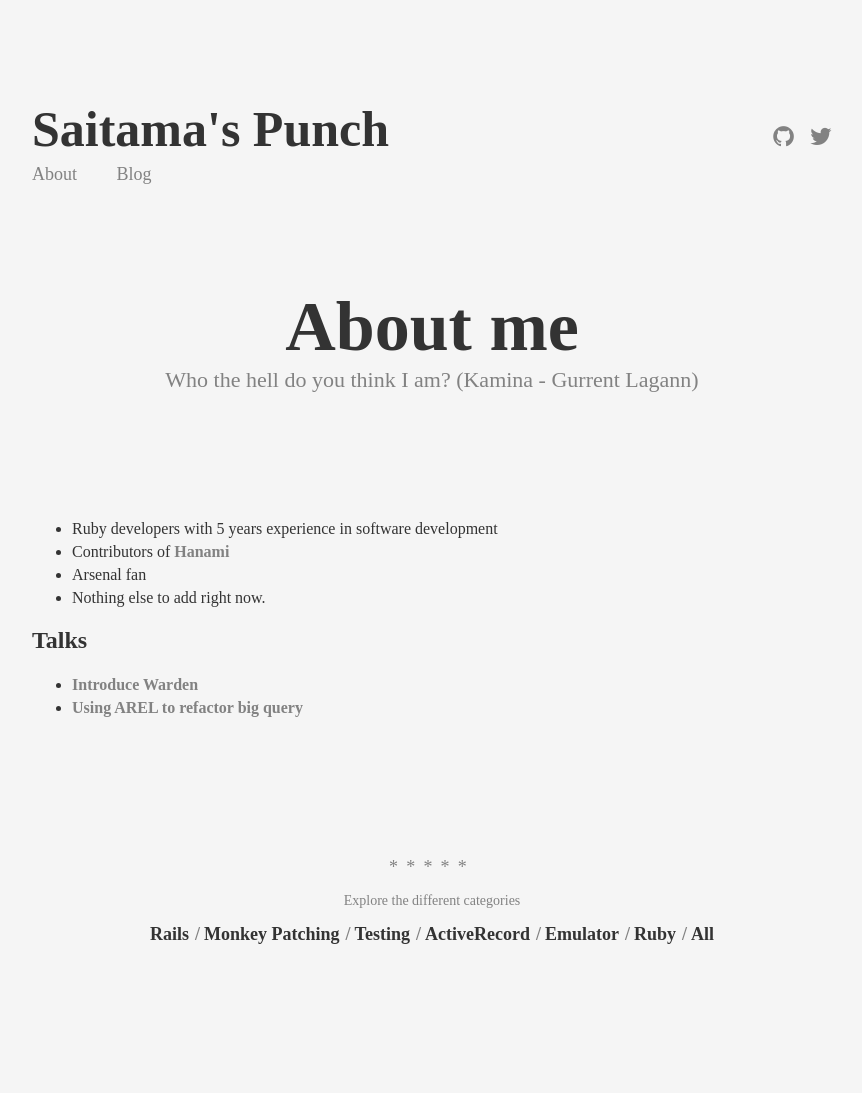
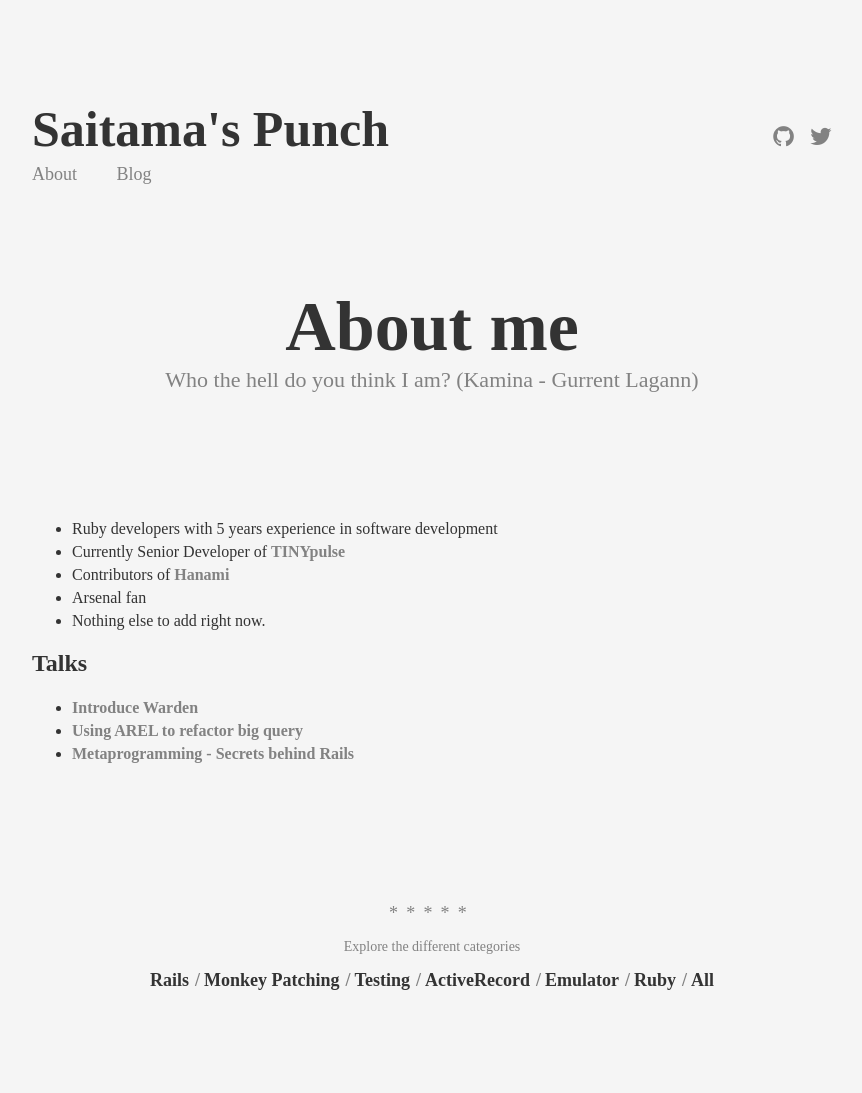
Before and after one commit to hieuk09/hieuk09.github.io, a Jekyll site: the page built from about.md, in a window 1280 px wide. Shown: the whole page, without its empty margins (208-1070 px from the left). Built offline with Jekyll 4.4.1, drawn with Linux system fonts in a browser that asks for light colours; before the commit the page ends 1047 px from its top, so only the background shows below that.

Commit message:
[ax] Add more talk and personal detail

```diff
--- a/about.md
+++ b/about.md
@@ -6,6 +6,7 @@ permalink: /about/
 ---
 
 - Ruby developers with 5 years experience in software development
+- Currently Senior Developer of [TINYpulse][tinypulse]
 - Contributors of [Hanami][hanami]
 - Arsenal fan
 - Nothing else to add right now.
@@ -14,7 +15,10 @@ permalink: /about/
 
 - [Introduce Warden][introduce_warden]
 - [Using AREL to refactor big query][arel]
+- [Metaprogramming - Secrets behind Rails][metaprograming-rails]
 
 [hanami]: http://github.com/hanami
 [introduce_warden]: http://www.slideshare.net/HieuNguyenTrung/introduce-warden
 [arel]: http://www.slideshare.net/HieuNguyenTrung/using-arel-to-refactor-big-queries
+[metaprograming-rails]: http://www.slideshare.net/HieuNguyenTrung/metaprograming-rails-secret
+[tinypulse]: http://www.tinypulse.com
```
